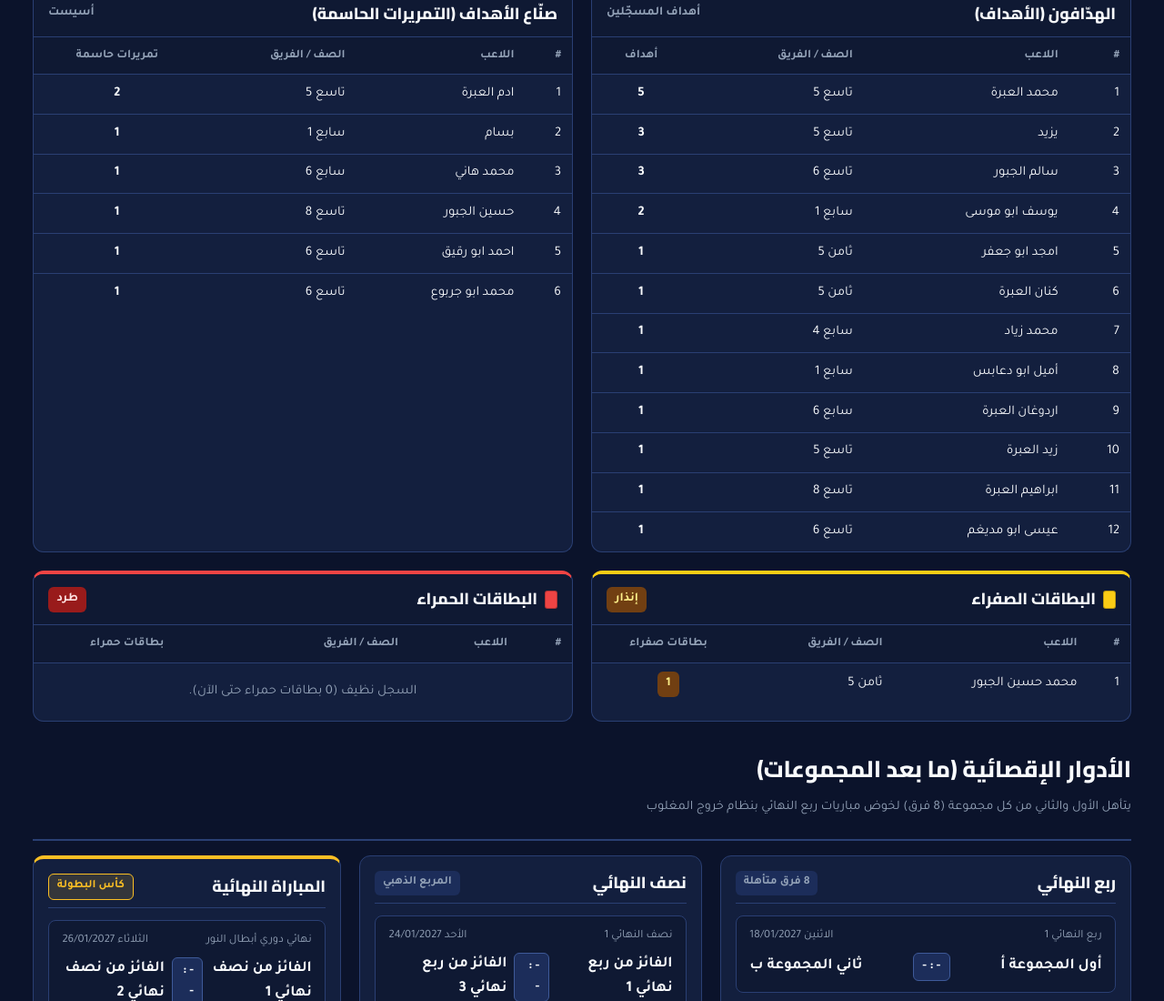
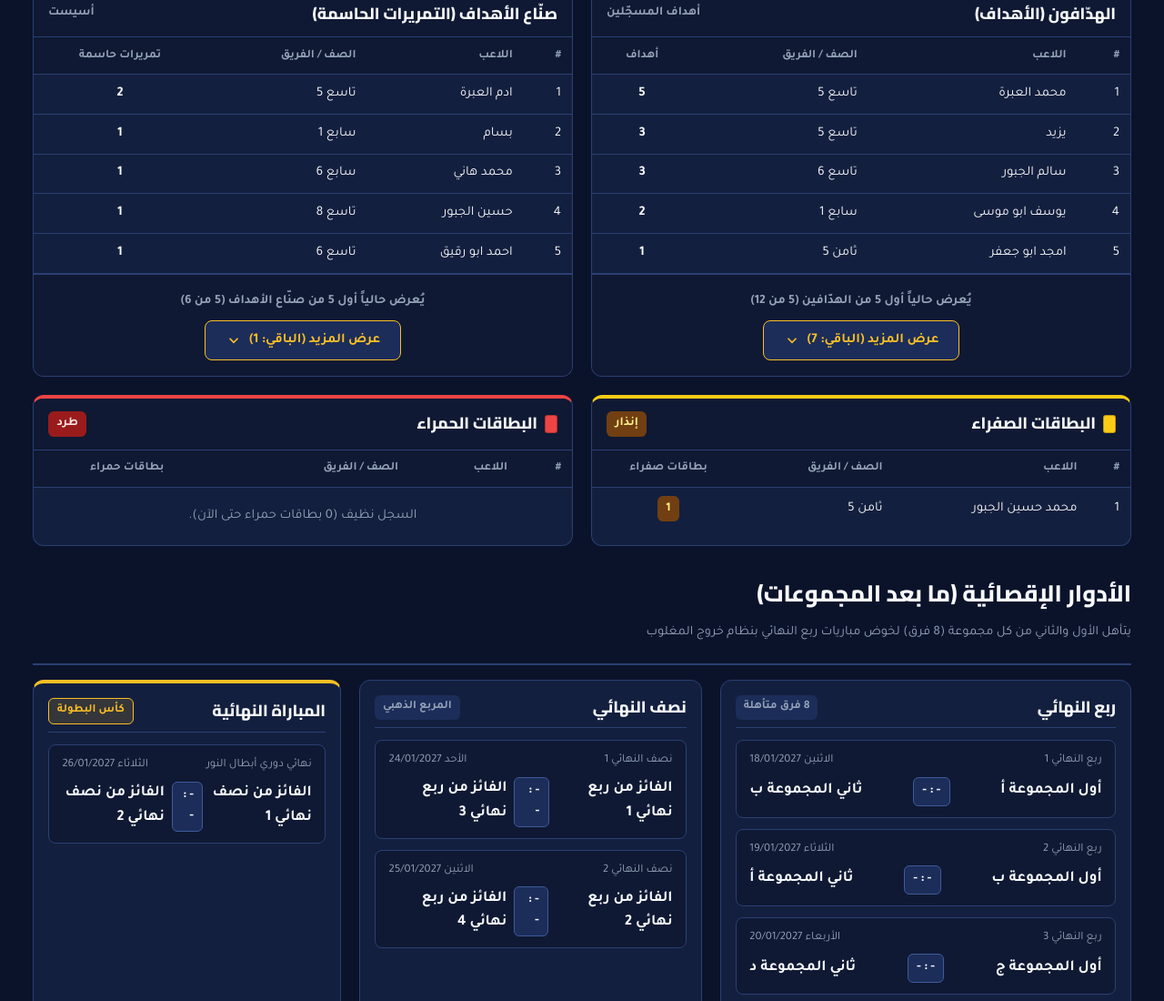
Before and after one commit to AOPulse/alnoorfootball, a plain HTML site: page index.html in a window 1280 px wide. Shown: the part 2566-3666 px from the top of the page at 91% size. Drawn offline with Linux system fonts and the light colour scheme; no server answers.

Commit message:
Show top 5 players by default in scorers and assists tables with Show More button

```diff
--- a/index.html
+++ b/index.html
@@ -2469,6 +2469,15 @@
               </tr>
             </tbody>
           </table>
+          <div class="schedule-more-bar" id="scorers-more-bar">
+            <span class="schedule-more-status" id="scorers-more-status">يُعرض حالياً أول 5 هدّافين (5 من 12 لاعباً)</span>
+            <button type="button" class="schedule-more-btn" id="toggle-scorers-btn" aria-expanded="false">
+              <span id="toggle-scorers-text">عرض المزيد (باقي الهدّافين: 7)</span>
+              <svg width="18" height="18" viewBox="0 0 24 24" fill="none" stroke="currentColor" stroke-width="2.2" aria-hidden="true">
+                <polyline points="6 9 12 15 18 9"></polyline>
+              </svg>
+            </button>
+          </div>
         </article>
 
         <!-- صنّاع الأهداف (التمريرات الحاسمة) -->
@@ -2530,6 +2539,15 @@
               </tr>
             </tbody>
           </table>
+          <div class="schedule-more-bar" id="assists-more-bar">
+            <span class="schedule-more-status" id="assists-more-status">يُعرض حالياً أول 5 صنّاع أهداف (5 من 6 لاعبين)</span>
+            <button type="button" class="schedule-more-btn" id="toggle-assists-btn" aria-expanded="false">
+              <span id="toggle-assists-text">عرض المزيد (باقي صنّاع الأهداف: 1)</span>
+              <svg width="18" height="18" viewBox="0 0 24 24" fill="none" stroke="currentColor" stroke-width="2.2" aria-hidden="true">
+                <polyline points="6 9 12 15 18 9"></polyline>
+              </svg>
+            </button>
+          </div>
         </article>
 
         <!-- البطاقات الصفراء -->
@@ -3460,6 +3478,56 @@
 
       syncLeadersSpotlight();
 
+      // 5. عرض أول 5 لاعبين فقط في جدول الهدّافين وجدول صنّاع الأهداف مع زر "عرض المزيد"
+      function setupTopFiveStatTable(tbodyId, barId, statusId, btnId, textId, categoryLabel) {
+        var tbody = document.getElementById(tbodyId);
+        var bar = document.getElementById(barId);
+        var statusEl = document.getElementById(statusId);
+        var btn = document.getElementById(btnId);
+        var textEl = document.getElementById(textId);
+        if (!tbody || !bar || !statusEl || !btn || !textEl) return;
+
+        var rows = tbody.querySelectorAll('tr');
+        var isExpanded = false;
+
+        function renderStatRows() {
+          var total = rows.length;
+          if (total <= 5) {
+            bar.hidden = true;
+            for (var i = 0; i < total; i++) {
+              rows[i].style.display = '';
+            }
+            return;
+          }
+
+          bar.hidden = false;
+          for (var j = 0; j < total; j++) {
+            rows[j].style.display = (isExpanded || j < 5) ? '' : 'none';
+          }
+
+          var remaining = total - 5;
+          if (!isExpanded) {
+            statusEl.textContent = 'يُعرض حالياً أول 5 من ' + categoryLabel + ' (5 من ' + total + ')';
+            textEl.textContent = 'عرض المزيد (الباقي: ' + remaining + ')';
+            btn.setAttribute('aria-expanded', 'false');
+          } else {
+            statusEl.textContent = 'يُعرض حالياً القائمة الكاملة (' + total + ')';
+            textEl.textContent = 'عرض مختصر (أول 5 فقط)';
+            btn.setAttribute('aria-expanded', 'true');
+          }
+        }
+
+        btn.addEventListener('click', function () {
+          isExpanded = !isExpanded;
+          renderStatRows();
+        });
+
+        renderStatRows();
+      }
+
+      setupTopFiveStatTable('scorers-tbody', 'scorers-more-bar', 'scorers-more-status', 'toggle-scorers-btn', 'toggle-scorers-text', 'الهدّافين');
+      setupTopFiveStatTable('assists-tbody', 'assists-more-bar', 'assists-more-status', 'toggle-assists-btn', 'toggle-assists-text', 'صنّاع الأهداف');
+
       // تفاعل دوران ثلاثي الأبعاد عند تحريك المؤشر أو اللمس على بطاقة اللاعب 3D
       var leaderCards = document.querySelectorAll('.leader-card');
       for (var c = 0; c < leaderCards.length; c++) {
--- a/sw.js
+++ b/sw.js
@@ -1,4 +1,4 @@
-const CACHE_NAME = 'alnoor-football-2026-v10';
+const CACHE_NAME = 'alnoor-football-2026-v11';
 const ASSETS = [
   './',
   './index.html',
```
